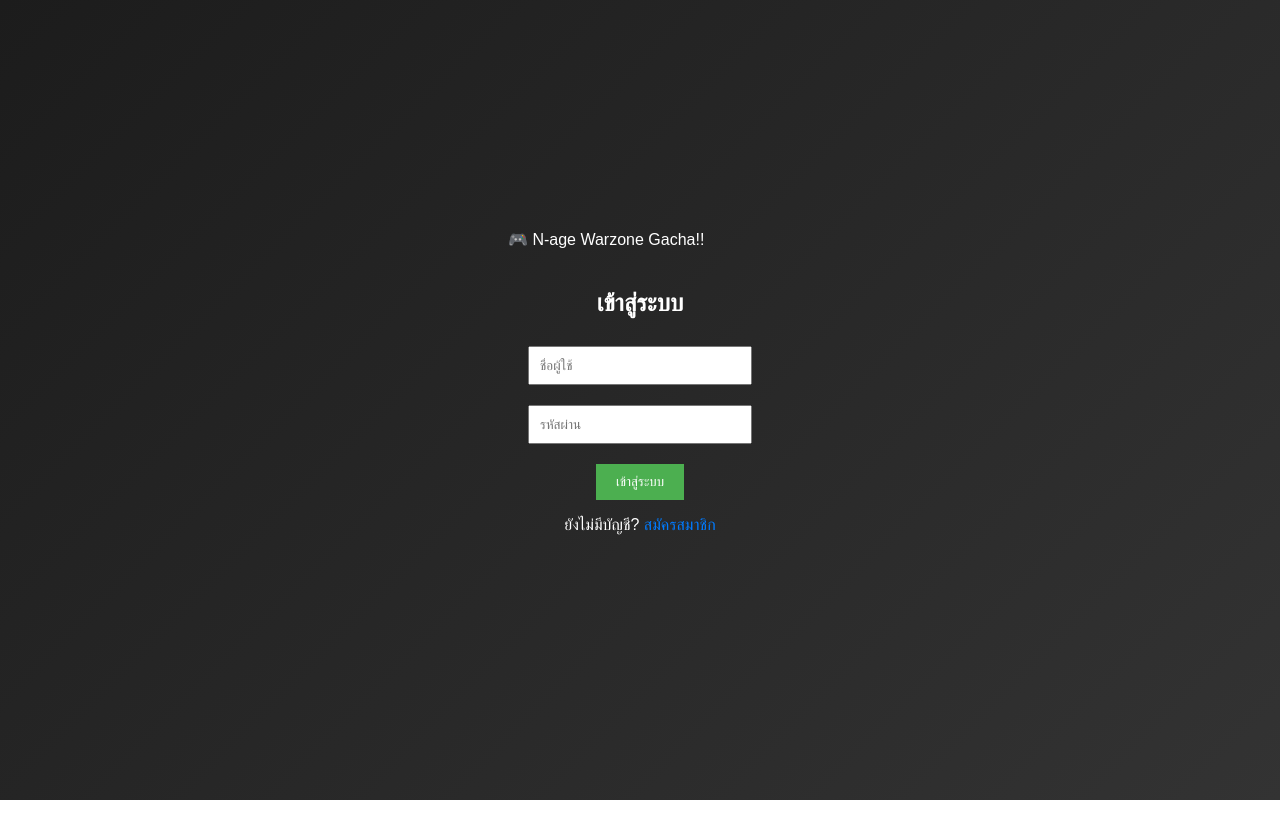
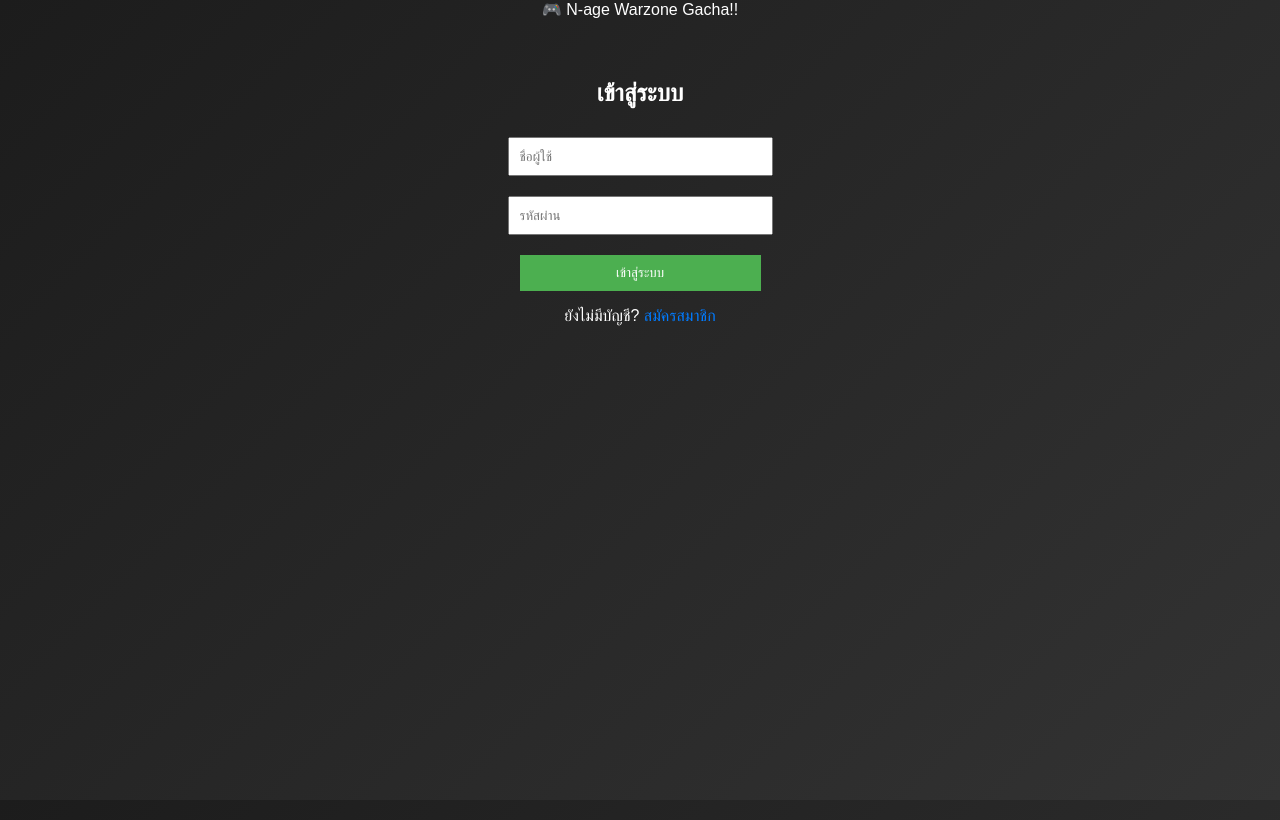
Before and after one commit to gardoffwhite/nagegacha, a React (Create React App) app: page / in a window 1280 px wide. Built offline with nearby package versions, Linux system fonts and the light colour scheme.

Commit message:
Update App.css

```diff
--- a/src/App.css
+++ b/src/App.css
@@ -1,6 +1,10 @@
 .app-container {
   font-family: Arial, sans-serif;
   padding: 20px;
+  display: flex;
+  flex-direction: column;
+  align-items: center;
+  min-height: 100vh;
 }
 
 .auth-container {
@@ -8,12 +12,16 @@
   flex-direction: column;
   align-items: center;
   padding: 20px;
+  width: 100%;
+  max-width: 400px;
+  margin-top: 20px;
 }
 
 .input-field {
   margin: 10px 0;
   padding: 10px;
-  width: 200px;
+  width: 100%; /* ให้ช่องกรอกเต็มความกว้าง */
+  max-width: 300px; /* จำกัดขนาดช่องกรอก */
 }
 
 .btn {
@@ -23,6 +31,7 @@
   color: white;
   border: none;
   cursor: pointer;
+  width: 100%;
 }
 
 .btn:hover {
@@ -49,14 +58,16 @@
   flex-direction: column;
   align-items: center;
   overflow: hidden;
-  height: 300px; /* ขนาดสูงสุดที่แสดง */
+  height: 250px; /* แสดงไอเท็มได้มากขึ้น */
+  width: 100%;
+  max-width: 350px;
   position: relative;
 }
 
 .item {
   font-size: 20px;
   margin: 5px 0;
-  animation: rollDown 3s ease-out infinite; /* เลื่อนแบบไม่สิ้นสุด */
+  animation: rollDown 3s ease-out; /* หยุดแอนิเมชันเมื่อครบเวลา */
 }
 
 .item.stop-animation {
@@ -80,6 +91,6 @@
 
 .item-list-container {
   position: relative;
-  height: 250px; /* แสดงส่วนนี้แค่เล็กน้อย */
+  height: 250px; /* ให้แสดงส่วนนี้แค่เล็กน้อย */
   overflow: hidden;
 }
```
